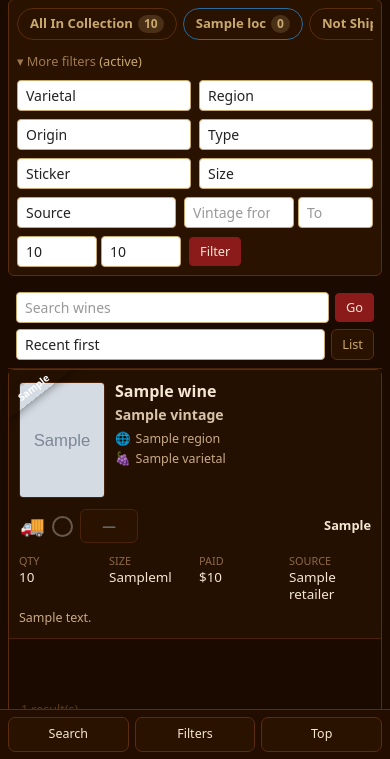
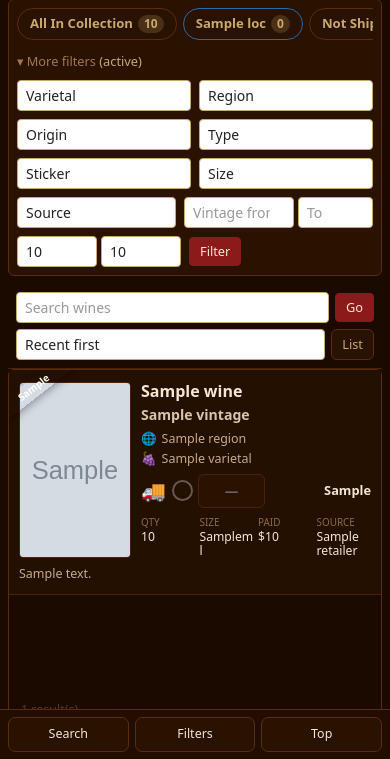
Before and after one commit to stevenslywka/wine-tracker, a Flask app: template templates/index.html in a window 390 px wide; the page is wider, and only the part inside the window is pictured. Shown: the part 85-844 px from the top of that part. Run offline with Flask 3, Linux system fonts and the light colour scheme; the template is opened without the code that fills it: most values are stand-ins (such as "Sample title", 1, 10 or a date in 2020); grey boxes marked "Sample" are stand-in pictures; some libraries are stand-ins or nearby versions.

Commit message:
Polish mobile card and compact layouts

```diff
--- a/templates/index.html
+++ b/templates/index.html
@@ -219,9 +219,9 @@
     .mobile-sash-Fortified { background: #3157c8; color: #fff; }
     .mobile-sash-Orange { background: #f4aa5c; color: #3d1d00; }
     .mobile-sash-none { background: #5a3a1a; color: #f5e6d3; }
-    .mobile-card-top { display: flex; gap: 10px; align-items: flex-start; }
+    .mobile-card-top { display: flex; gap: 10px; align-items: stretch; }
     .mobile-thumb {
-      width: 86px; height: 116px; object-fit: cover; border-radius: 4px; flex-shrink: 0;
+      width: 112px; min-height: 154px; object-fit: cover; border-radius: 4px; flex-shrink: 0;
       background: #140700; border: 1px solid #4a2208;
     }
     .mobile-wine-title { color: #f5e6d3; font-weight: 800; font-size: 1rem; line-height: 1.15; padding-right: 3px; }
@@ -229,19 +229,33 @@
     .mobile-icon-line { color: #c8aa88; font-size: 0.78rem; margin-top: 5px; line-height: 1.25; display: flex; align-items: center; gap: 5px; }
     .mobile-icon-line .mobile-icon { width: 1.25em; text-align: center; flex: 0 0 auto; }
     .mobile-compact-content { display: none; }
-    .mobile-compact-title { color: #f5e6d3; font-size: 0.88rem; line-height: 1.18; font-weight: 800; padding-left: 28px; min-height: 2.1em; }
-    .mobile-compact-row { display: grid; grid-template-columns: 48px minmax(0, 1fr); gap: 6px; align-items: center; margin-top: 7px; color: #c8aa88; font-size: 0.76rem; line-height: 1.18; }
-    .mobile-compact-label { color: #8d6848; font-size: 0.66rem; text-transform: uppercase; }
+    .mobile-compact-title { color: #f5e6d3; font-size: 0.9rem; line-height: 1.15; font-weight: 800; padding-left: 28px; min-height: 1.15em; }
+    .mobile-compact-row { display: grid; grid-template-columns: 22px minmax(0, 1fr); gap: 3px; align-items: center; margin-top: 5px; color: #c8aa88; font-size: 0.76rem; line-height: 1.15; }
+    .mobile-compact-meta { display: flex; align-items: center; gap: 10px; margin-top: 7px; color: #f5e6d3; font-size: 0.78rem; font-weight: 700; }
+    .mobile-compact-label { color: #c8aa88; font-size: 0.82rem; text-align: center; }
     .mobile-compact-value { color: #f5e6d3; overflow: hidden; text-overflow: ellipsis; white-space: nowrap; }
-    .mobile-pill-row { display: grid; grid-template-columns: auto auto auto 1fr; gap: 7px; margin-top: 11px; align-items: center; }
-    .mobile-status-icon { font-size: 1.25rem; line-height: 1; display: inline-flex; align-items: center; justify-content: center; min-width: 26px; }
-    .mobile-status-icon.status-drank { opacity: 0.45; filter: grayscale(1); }
+    .mobile-card-body { min-width: 0; flex: 1; display: flex; flex-direction: column; justify-content: space-between; }
+    .mobile-pill-row { display: grid; grid-template-columns: auto auto minmax(54px, 0.8fr) minmax(74px, 1.2fr); gap: 5px; margin-top: 7px; align-items: center; }
+    .mobile-status-icon { width: 24px; height: 30px; position: relative; display: inline-block; flex: 0 0 auto; }
+    .mobile-status-icon::before {
+      content: ""; position: absolute; left: 8px; top: 1px; width: 8px; height: 9px;
+      border: 2px solid #7ecb9e; border-bottom: 0; border-radius: 3px 3px 0 0; background: #7ecb9e;
+    }
+    .mobile-status-icon::after {
+      content: ""; position: absolute; left: 5px; top: 9px; width: 14px; height: 19px;
+      border: 2px solid #7ecb9e; border-radius: 4px 4px 6px 6px; background: #7ecb9e;
+    }
+    .mobile-status-icon.status-drank::before,
+    .mobile-status-icon.status-drank::after { background: transparent; border-color: #7b6048; }
+    .mobile-status-icon.status-shipping { width: auto; min-width: 26px; height: auto; font-size: 1.25rem; line-height: 1; }
+    .mobile-status-icon.status-shipping::before,
+    .mobile-status-icon.status-shipping::after { display: none; }
     .mobile-pill-row .color-dot { width: 21px; height: 21px; cursor: default; }
     .mobile-pill-row .storage-badge { justify-content: center; min-width: 58px; }
     .mobile-pill-row .mobile-drinking-window { justify-self: end; text-align: right; font-weight: 800; font-size: 0.8rem; }
-    .mobile-info-grid { display: grid; grid-template-columns: repeat(4, minmax(0, 1fr)); gap: 8px; margin-top: 10px; }
-    .mobile-info-label { color: #8d6848; font-size: 0.68rem; text-transform: uppercase; letter-spacing: 0; }
-    .mobile-info-value { color: #f5e6d3; font-size: 0.84rem; line-height: 1.2; overflow-wrap: anywhere; }
+    .mobile-info-grid { display: grid; grid-template-columns: repeat(4, minmax(0, 1fr)); gap: 4px; margin-top: 7px; }
+    .mobile-info-label { color: #8d6848; font-size: 0.62rem; text-transform: uppercase; letter-spacing: 0; }
+    .mobile-info-value { color: #f5e6d3; font-size: 0.76rem; line-height: 1.15; overflow-wrap: anywhere; }
     .mobile-drink-line { color: #f5e6d3; font-size: 0.78rem; font-weight: 700; margin-top: 7px; }
     .mobile-notes-preview { color: #c8aa88; font-size: 0.78rem; margin-top: 8px; line-height: 1.3; }
     .mobile-browse-tools, .mobile-bottom-bar { display: none; }
@@ -307,8 +321,8 @@
       .mobile-wine-card { cursor: pointer; }
       .mobile-wine-card:active { background: #2a1403; }
       .storage-badge, .status-badge { min-height: 34px; display: inline-flex; align-items: center; padding: 7px 12px; }
-      body.mobile-compact .mobile-card-list { display: grid; grid-template-columns: repeat(auto-fit, minmax(150px, 1fr)); gap: 8px; padding: 8px 8px 66px; align-content: start; }
-      body.mobile-compact .mobile-wine-card { padding: 13px 9px 10px; border: 1px solid #4a2208; border-radius: 7px; min-height: 156px; }
+      body.mobile-compact .mobile-card-list { display: flex; flex-direction: column; gap: 7px; padding: 8px 8px 66px; }
+      body.mobile-compact .mobile-wine-card { padding: 10px 11px 9px; border: 1px solid #4a2208; border-radius: 7px; min-height: 105px; }
       body.mobile-compact .mobile-card-top,
       body.mobile-compact .mobile-pill-row,
       body.mobile-compact .mobile-info-grid,
@@ -630,14 +644,12 @@
           {% set country_flag = flag_map.get(origin_key, '🌐') %}
           <div class="mobile-compact-content">
             <div class="mobile-compact-title">{{ wine.wine_name or '—' }}</div>
-            <div class="mobile-compact-row">
-              <div class="mobile-compact-label">Vintage</div>
-              <div class="mobile-compact-value">
-                {{ wine.vintage or 'NV' }}
+            <div class="mobile-compact-meta">
+              <span>{{ wine.vintage or 'NV' }}</span>
               {% if wine.color_code %}
-                <span class="color-dot color-dot-{{ wine.color_code }}" style="width:14px;height:14px;margin-left:6px;vertical-align:-2px;" title="Sticker color"></span>
+              <span class="color-dot color-dot-{{ wine.color_code }}" style="width:14px;height:14px;" title="Sticker color"></span>
               {% endif %}
-              </div>
+              <span class="mobile-drinking-window" data-value="{{ wine.drinking_window or '' }}" data-status="{{ wine.status or '' }}">{{ wine.drinking_window or '—' }}</span>
             </div>
             <div class="mobile-compact-row">
               <div class="mobile-compact-label">{{ country_flag }}</div>
@@ -654,16 +666,17 @@
             {% else %}
             <div class="mobile-thumb"></div>
             {% endif %}
-            <div style="min-width:0;flex:1;">
+            <div class="mobile-card-body">
+              <div>
                 <div class="mobile-wine-title">{{ wine.wine_name or '—' }}</div>
                 <div class="mobile-vintage-line">{{ wine.vintage or 'NV' }}</div>
                 <div class="mobile-icon-line"><span class="mobile-icon">{{ country_flag }}</span><span>{{ wine.region or wine.origin or '—' }}</span></div>
                 <div class="mobile-icon-line"><span class="mobile-icon">🍇</span><span>{{ wine.varietal or '—' }}</span></div>
               </div>
-          </div>
+              <div>
                 <div class="mobile-pill-row">
-            <span class="mobile-status-icon {% if wine.status == 'drank' %}status-drank{% endif %}" title="{% if wine.status == 'not_shipped' %}Not shipped{% elif wine.status == 'drank' %}Drank{% else %}Available{% endif %}">
-              {% if wine.status == 'not_shipped' %}🚚{% elif wine.status == 'drank' %}⚱{% else %}🍾{% endif %}
+                  <span class="mobile-status-icon {% if wine.status == 'drank' %}status-drank{% elif wine.status == 'not_shipped' %}status-shipping{% endif %}" title="{% if wine.status == 'not_shipped' %}Not shipped{% elif wine.status == 'drank' %}Drank{% else %}Available{% endif %}">
+                    {% if wine.status == 'not_shipped' %}🚚{% endif %}
                   </span>
                   {% if wine.color_code %}
                   <span class="color-dot color-dot-{{ wine.color_code }}" data-wine-id="{{ wine.id }}" data-color="{{ wine.color_code }}" title="Sticker color"></span>
@@ -697,6 +710,9 @@
                   <div>
                     <div class="mobile-info-label">Source</div>
                     <div class="mobile-info-value">{{ wine.retailer or '—' }}</div>
+                  </div>
+                </div>
+              </div>
             </div>
           </div>
           <div class="mobile-drink-line mobile-drinking-window" data-value="{{ wine.drinking_window or '' }}" data-status="{{ wine.status or '' }}" style="display:none;">Drink: {{ wine.drinking_window or '—' }}</div>
```
Lines whose indentation alone changed are shown as unchanged.
